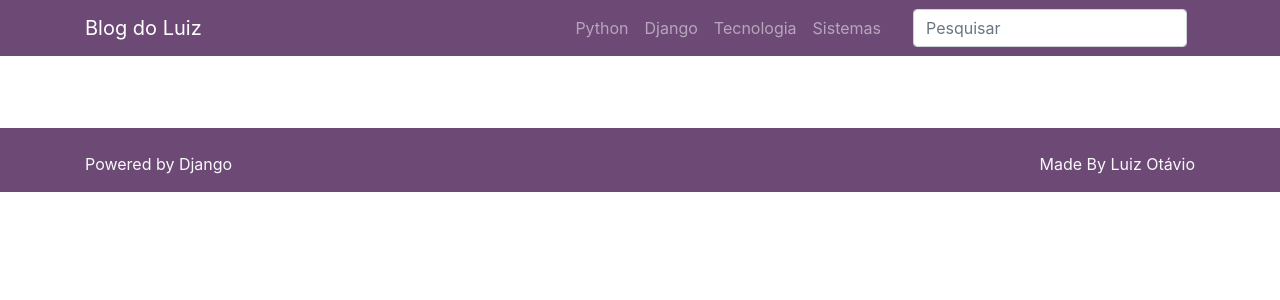
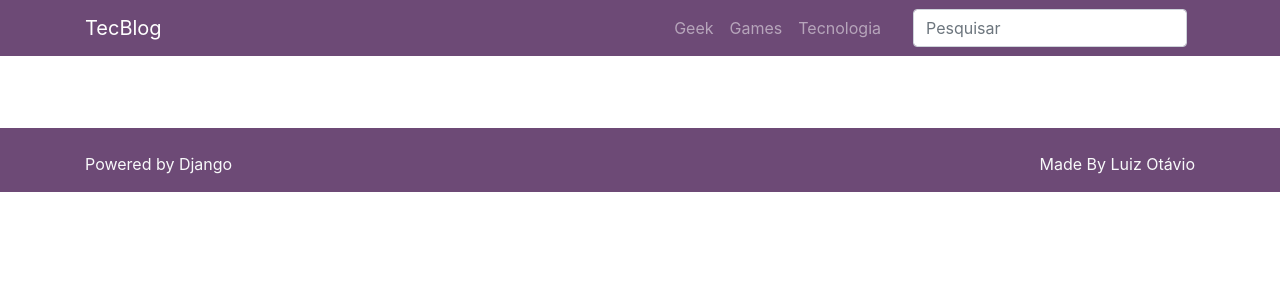
Before and after one commit to gabrielrbas/blog_project, a Django app: template posts/templates/posts/index.html in a window 1280 px wide. Shown: the top 300 px of the page. Run offline with Django 3.2, Linux system fonts and the light colour scheme; the template is opened without the code that fills it, so the values that code supplies are empty; some libraries are stand-ins or nearby versions.

Commit message:
updated __nav.html

```diff
--- a/posts/templates/posts/index.html
+++ b/posts/templates/posts/index.html
@@ -24,8 +24,10 @@
             <p class="card-text">
                 <small class="text-muted">
                     {{post.data_post|naturalday|title }}
-                    | {{post.comentario_set.count}} comentário(s)
-                    | {{post.categoria_post}}</small>
+                    |
+                    {{post.numero_comentarios}} comentário(s)
+                    |
+                    {{post.categoria_post}}</small>
             </p>
 
             <div class="text-right">
--- a/posts/views.py
+++ b/posts/views.py
@@ -13,15 +13,15 @@ class PostIndex(ListView):
 
     def get_queryset(self):
         qs = super().get_queryset()
-        qs = qs.order_by('-id')
-        return qs
+        qs = qs.order_by('-id').filter(publicado_post=True)
         qs = qs.annotate(
-            numero_comentario=Count(
+            numero_comentarios=Count(
                 Case(
                     When(comentario__publicado_comentario=True, then=1)
                 )
             )
         )
+        return qs
 
 
 class PostBusca(PostIndex):
--- a/templates/parciais/_nav.html
+++ b/templates/parciais/_nav.html
@@ -1,7 +1,7 @@
 <!--_nav.html-->
 <nav class="navbar navbar-expand-lg navbar-dark bg-primary static-top">
     <div class="container">
-        <a class="navbar-brand" href="index.html">Blog do Luiz</a>
+        <a class="navbar-brand" href="{%url 'index'%}">TecBlog</a>
         <button class="navbar-toggler" type="button" data-toggle="collapse" data-target="#navbarResponsive"
                 aria-controls="navbarResponsive" aria-expanded="false" aria-label="Toggle navigation">
             <span class="navbar-toggler-icon"></span>
@@ -9,20 +9,17 @@
         <div class="collapse navbar-collapse" id="navbarResponsive">
             <ul class="navbar-nav ml-auto">
                 <li class="nav-item">
-                    <a class="nav-link" href="index.html">Python</a>
+                    <a class="nav-link" href="{%url 'post_categoria' 'geek'%}">Geek</a>
                 </li>
                 <li class="nav-item">
-                    <a class="nav-link" href="index.html">Django</a>
+                    <a class="nav-link" href="{%url 'post_categoria' 'games'%}">Games</a>
                 </li>
                 <li class="nav-item">
-                    <a class="nav-link" href="index.html">Tecnologia</a>
-                </li>
-                <li class="nav-item">
-                    <a class="nav-link" href="index.html">Sistemas</a>
+                    <a class="nav-link" href="{%url 'post_categoria' 'tecnologia'%}">Tecnologia</a>
                 </li>
             </ul>
-            <form class="form-inline my-2 my-lg-0 ml-lg-4" action="/busca/">
-                <input name="termo" value="" class="form-control mr-sm-2" type="search" placeholder="Pesquisar"
+            <form class="form-inline my-2 my-lg-0 ml-lg-4" action="{%url 'post_busca'%}">
+                <input name="termo" value="{{request.GET.termo}}" class="form-control mr-sm-2" type="search" placeholder="Pesquisar"
                        aria-label="Search">
             </form>
         </div>
```
